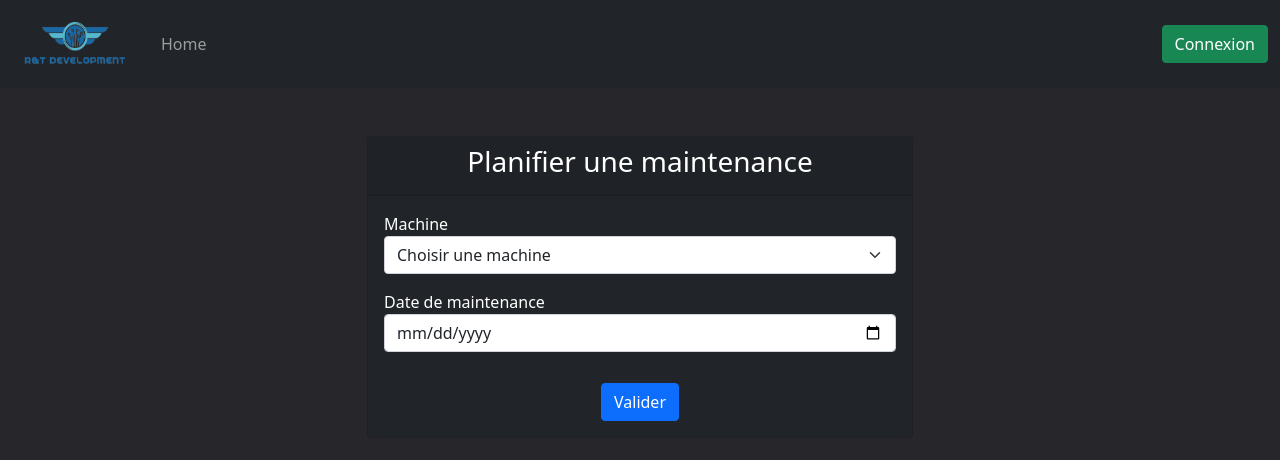
After one commit to Cqban/ComputerMNGT, a Django app: template computerApp/templates/computerApp/maintenance_edit.html in a window 1280 px wide. The commit adds this page. Shown: the top 460 px of the page. Run offline with Django 3.2, Linux system fonts and the light colour scheme; the template is opened without the code that fills it, so the values that code supplies are empty.

Commit message:
Maintenance update
Added the ability to change maintenance date
Aswell as other minor adjustments

```diff
--- a/computerApp/templates/computerApp/infra_list.html
+++ b/computerApp/templates/computerApp/infra_list.html
@@ -21,7 +21,7 @@
           <div class="progress-bar progress-bar-striped bg-success" role="progressbar" style="width: {{ infra.usage_percentage }}%" aria-valuenow="{{ infra.usage_percentage }}" aria-valuemin="0" aria-valuemax="100"></div>
         </div>
         <div class="card-footer text-right d-flex justify-content-between align-items-end">
-          <p class="card-text"><strong>Responsable :</strong> {{ infra.responsable.nom }} {{ infra.responsable.prenom }}</p>
+          <p class="card-text"><strong>Responsable :</strong> <a href="{% url 'personnel-detail' infra.responsable.num_secu %}"> {{ infra.responsable.nom }} {{ infra.responsable.prenom }} </a></p>
           <form method="post" action="{% url 'delete_infrastructure' infra.id %}" onsubmit="return confirm('Êtes-vous sûr de vouloir supprimer cette infrastructure ?')">
             {% csrf_token %}
             <button type="submit" class="btn btn-danger">Supprimer</button>
--- a/computerApp/templates/computerApp/machine_detail.html
+++ b/computerApp/templates/computerApp/machine_detail.html
@@ -15,6 +15,7 @@
           <p><strong>Id</strong> : {{ machine.id }}</p>
           <p><strong>Date de maintenance</strong> : {{ machine.maintenanceDate }}</p>
           <p><strong>Type</strong> : {{ machine.mach }}</p>
+          <p><strong>Responsable :</strong> <a href="{% url 'personnel-detail' machine.responsable.num_secu %}"> {{ machine.responsable.nom }} {{ machine.responsable.prenom }}</a></p>
           <p><strong>Infrastructure</strong> : {{ machine.infra.nom }}</p>
           <p><strong>Etat actuel</strong> : {% if machine.maintenanceDate == today %}<img src="{% static 'computerApp/images/process.png' %}">{% elif machine.etat %}<img src="{% static 'computerApp/images/on.png' %}" alt="logo">{% else %}<img src="{% static 'computerApp/images/off.png' %}" alt="logo">{% endif %}</p>
           <div class="d-flex justify-content-between align-items-end">
--- a/computerApp/templates/computerApp/machine_list.html
+++ b/computerApp/templates/computerApp/machine_list.html
@@ -37,7 +37,7 @@
         <img src="{% static 'computerApp/images/server.png' %}" alt="logo">
         {% endif %}
         <div class="machineinfo">
-            <a href="{% url 'machine-detail' machine.id %}" class="btn btn-primary">Details</a>
+            <a href="{% url 'machine-detail' machine.id %}" class="btn btn-primary">Détails</a>
             {% if machine.maintenanceDate == today %}
                 <img src="{% static 'computerApp/images/process.png' %}" title="Cette machine est actuellement en maintenance" alt="maj">
             {% elif machine.etat == True %}
--- /dev/null
+++ b/computerApp/templates/computerApp/maintenance_edit.html
@@ -0,0 +1,36 @@
+{% extends "index.html" %}
+
+{% block content %}
+<div class="container my-5">
+  <div class="row justify-content-center">
+    <div class="col-md-6">
+      <div class="card">
+        <div class="card-header">
+          <h3 class="text-center">Planifier une maintenance</h3>
+        </div>
+        <div class="card-body">
+          <form method="post" action="{% url 'maintenance' %}">
+            {% csrf_token %}
+            <div class="mb-3">
+              <label for="machine">Machine</label>
+              <select class="form-select" id="machine" name="machine" required>
+                <option value="" disabled selected>Choisir une machine</option>
+                {% for machine in machines %}
+                <option value="{{ machine.id }}">{{ machine.nom }}</option>
+                {% endfor %}
+              </select>
+            </div>
+            <div class="mb-3">
+              <label for="date">Date de maintenance</label>
+              <input type="date" class="form-control" id="date" name="date" required>
+            </div>
+            <div class="text-center">
+              <button type="submit" class="btn btn-primary">Valider</button>
+            </div>
+          </form>
+        </div>
+      </div>
+    </div>
+  </div>
+</div>
+{% endblock %}
--- a/computerApp/templates/computerApp/personnel_detail.html
+++ b/computerApp/templates/computerApp/personnel_detail.html
@@ -7,8 +7,9 @@
   <div class="row justify-content-center">
     <div class="col-md-6">
       <div class="card bg-dark text-light">
-        <div class="card-header">
+        <div class="card-header d-flex justify-content-between align-items-end">
           <h4>Personnel</h4>
+          <a type="button" href="{% url 'personnels' %}" class="btn" role="button"><img src="{% static 'computerApp/images/cross.png' %}"></a>
         </div>
         <div class="card-body">
           <p><strong>Nom</strong> : {{ personnel.nom }}</p>
--- a/computerApp/templates/computerApp/personnel_list.html
+++ b/computerApp/templates/computerApp/personnel_list.html
@@ -22,7 +22,7 @@
                 {% else %}
                     <img src="{% static 'computerApp/images/unknown.png' %}">
                 {% endif %}
-                <a href="{% url 'personnel-detail' personnel.num_secu %}" class="btn btn-primary">Details</a>
+                <a href="{% url 'personnel-detail' personnel.num_secu %}" class="btn btn-primary">Détails</a>
             </li>
         {% endfor %}
     </ul>
--- a/computerApp/templates/index.html
+++ b/computerApp/templates/index.html
@@ -50,6 +50,7 @@
                                     <a class="dropdown-item text-light" href="{% url 'add-infra' %}" onmouseover="this.classList.add('active')" onmouseout="this.classList.remove('active')">Ajouter une Infrastructure</a>
                                     <a class="dropdown-item text-light" href="{% url 'add-machine' %}" onmouseover="this.classList.add('active')" onmouseout="this.classList.remove('active')">Ajouter une Machine</a>
                                     <a class="dropdown-item text-light" href="{% url 'add-personnel' %}" onmouseover="this.classList.add('active')" onmouseout="this.classList.remove('active')">Ajouter un Personnel</a>
+                                    <a class="dropdown-item text-light" href="{% url 'maintenance' %}" onmouseover="this.classList.add('active')" onmouseout="this.classList.remove('active')">Planifier une maintenance</a>
                                 </ul>
                             </li>
                         {% endif %}
--- a/computerApp/urls.py
+++ b/computerApp/urls.py
@@ -15,6 +15,7 @@ urlpatterns = [
     path('infrastructure/delete/<int:infrastructure_id>/', views.delete_infra, name='delete_infrastructure'),
 	path('machine/delete/<int:machine_id>/', views.delete_machine, name='delete_machine'),
 	path('personnel/delete/<str:personnel_id>/', views.delete_personnel, name='delete_personnel'),
+    path('maintenance/', views.edit_maintenance, name='maintenance'),
 	path('login/', views.login, name='login'),
     path('profile/', views.profile, name='profile'),
     path('change_password/', views.change_password, name='change_password'),
```
Also changed, not shown: computerApp/forms.py (+8 -0 lines), computerApp/models.py (+23 -22 lines), computerApp/templates/computerApp/machine_add.html (+9 -0 lines), computerApp/views.py (+22 -1 lines), computerApp/migrations/0022_machine_responsable_alter_machine_maintenancedate.py (added), db.sqlite3.
